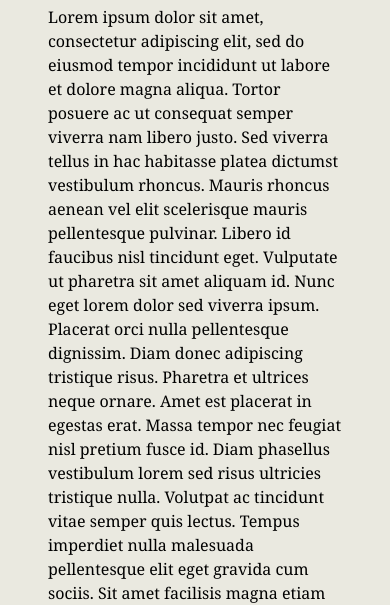
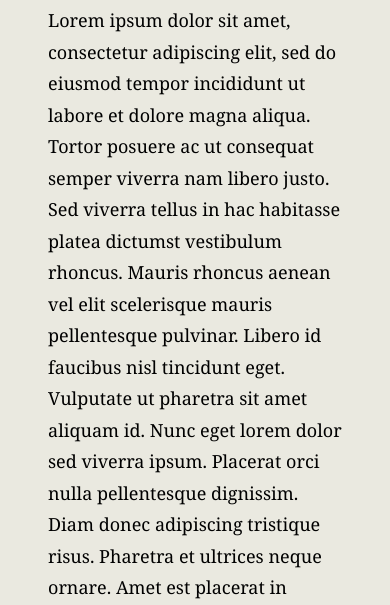
Before and after one commit to joekrall/joekrall.com, an Eleventy site: page src/blog/First Post.md in a window 390 px wide. Shown: the part 244-849 px from the top of the page. Built offline with nearby package versions, Linux system fonts and the light colour scheme; Eleventy itself is replaced by a stand-in of ours; files that its build step writes are made by us from their sources.

Commit message:
adjusting font-size, widths, title, responsive breakpoints

```diff
--- a/src/_layouts/base.njk
+++ b/src/_layouts/base.njk
@@ -5,7 +5,7 @@
     <meta http-equiv="X-UA-Compatible" content="IE=edge" />
     <meta name="viewport" content="width=device-width, initial-scale=1.0" />
     <link rel="stylesheet" href="{{ '/assets/css/style.css' | url }}">
-    <title>Joe Krall - {{title}}</title>
+    <title>📚 {{title}} - joekrall.com</title>
   </head>
   <body>
     {% include "partials/_navigation.njk" %}
--- a/src/assets/css/style.css
+++ b/src/assets/css/style.css
@@ -16,6 +16,12 @@ body {
   text-rendering: optimizeLegibility;
   font-family: Georgia, "Times New Roman", serif;
   line-height: 1.5;
+}
+
+p {
+  font-size: large;
+  font-weight: lighter;
+  line-height: 1.75;
 }
 
 a {
@@ -44,16 +50,17 @@ main > h1 {
   margin-left: 3rem;
   margin-right: 3rem;
 }
-@media screen and (min-width:1025px) {
+@media screen and (min-width:981px) {
   .flexerrific-flexifier {
     flex-direction: row;
     justify-content: center;
     padding-top: 3rem;
   }
 }
-@media screen and (max-width:1024px) {
+@media screen and (max-width:980px) {
   .flexerrific-flexifier {
     flex-direction: column;
+    justify-content: center;
     padding-top: 1rem;
   }
 }
@@ -62,7 +69,7 @@ main > h1 {
   padding-bottom: 1rem;
   border-bottom: 1px solid #000;
 }
-@media screen and (min-width:1025px) {
+@media screen and (min-width:981px) {
   .nav-wrap {
     display: inline-block;
     position: fixed;
@@ -71,12 +78,12 @@ main > h1 {
     margin-left: 3rem;
   }
 }
-@media screen and (max-width:1024px) {
+@media screen and (max-width:980px) {
   .nav-wrap {
     display: block;
     position: sticky;
     top: 0px;
-    max-width: 640px;
+    max-width: 500px;
     padding-top: 1.5rem;
     margin-left: 3rem;
     margin-right: 3rem;
@@ -87,14 +94,14 @@ main > h1 {
 .main-wrap {
   display: inline-block;
 }
-@media screen and (min-width:1025px) {
+@media screen and (min-width:981px) {
   .main-wrap {
-    width: 640px;
+    width: 500px;
   }
 }
-@media screen and (max-width:1024px) {
+@media screen and (max-width:980px) {
   .main-wrap {
-    max-width: 640px;
+    max-width: 500px;
   }
 }
 
```
